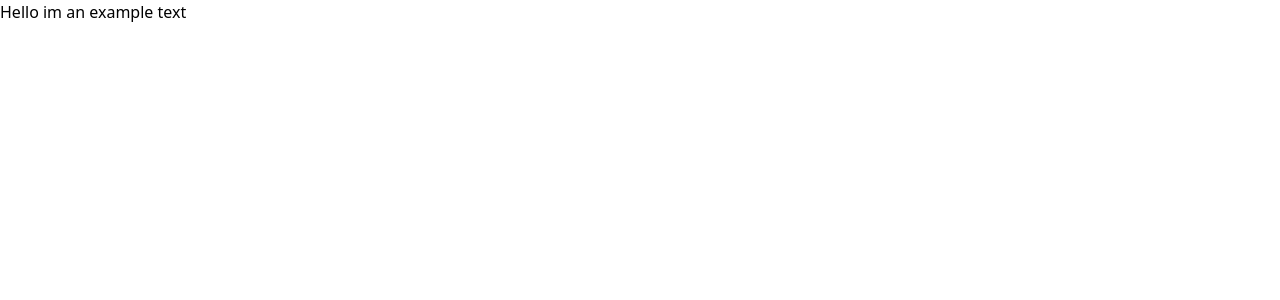
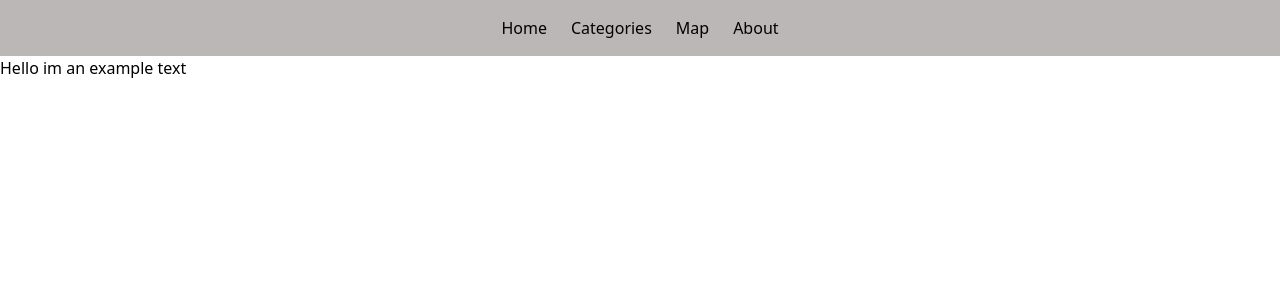
Before and after one commit to LlynBaum/LlynBaum.github.io, a Next.js app in the folder Website/mythical-creatures-zoo/: page / in a window 1280 px wide. Shown: the top 300 px of the page. Built offline with nearby package versions, Linux system fonts and the light colour scheme.

Commit message:
navbar and header

```diff
--- /dev/null
+++ b/Website/mythical-creatures-zoo/components/header/header.tsx
@@ -0,0 +1,11 @@
+import Navbar from "../navbar/navbar";
+
+const Header = () => {
+    return(
+        <div className="flex justify-center h-14 items-center" style={{background: "rgb(156 149 149 / 68%)"}}>
+            <Navbar />
+        </div>
+    )
+}
+
+export default Header;
--- /dev/null
+++ b/Website/mythical-creatures-zoo/components/navbar/navbar.tsx
@@ -0,0 +1,17 @@
+import Link from 'next/link'
+import NavItem from './navitem'
+
+const Navbar = () => {
+    return (
+        <nav>
+            <ul className='flex gap-6'>
+                <NavItem href='/'>Home</NavItem>
+                <NavItem href='/categories'>Categories</NavItem>
+                <NavItem href='/map'>Map</NavItem>
+                <NavItem href='/about'>About</NavItem>
+            </ul>
+        </nav>
+    )
+}
+
+export default Navbar;
--- /dev/null
+++ b/Website/mythical-creatures-zoo/components/navbar/navitem.tsx
@@ -0,0 +1,11 @@
+import Link from 'next/link'
+
+const NavItem = ({href, children} : {href: string, children: string }) => {
+    return (
+        <li className='list-none'>
+            <Link href={href}>{children}</Link>
+        </li>
+    )
+}
+
+export default NavItem;
--- a/Website/mythical-creatures-zoo/pages/_app.tsx
+++ b/Website/mythical-creatures-zoo/pages/_app.tsx
@@ -1,6 +1,12 @@
+import Header from '@/components/header/header'
 import '@/styles/globals.css'
 import type { AppProps } from 'next/app'
 
 export default function App({ Component, pageProps }: AppProps) {
-  return <Component {...pageProps} />
+  return (
+    <>
+      <Header></Header>
+      <Component {...pageProps} />
+    </>
+  )
 }
```
Also changed, not shown: 1 other file (tests, documents, lock files or other folders).
